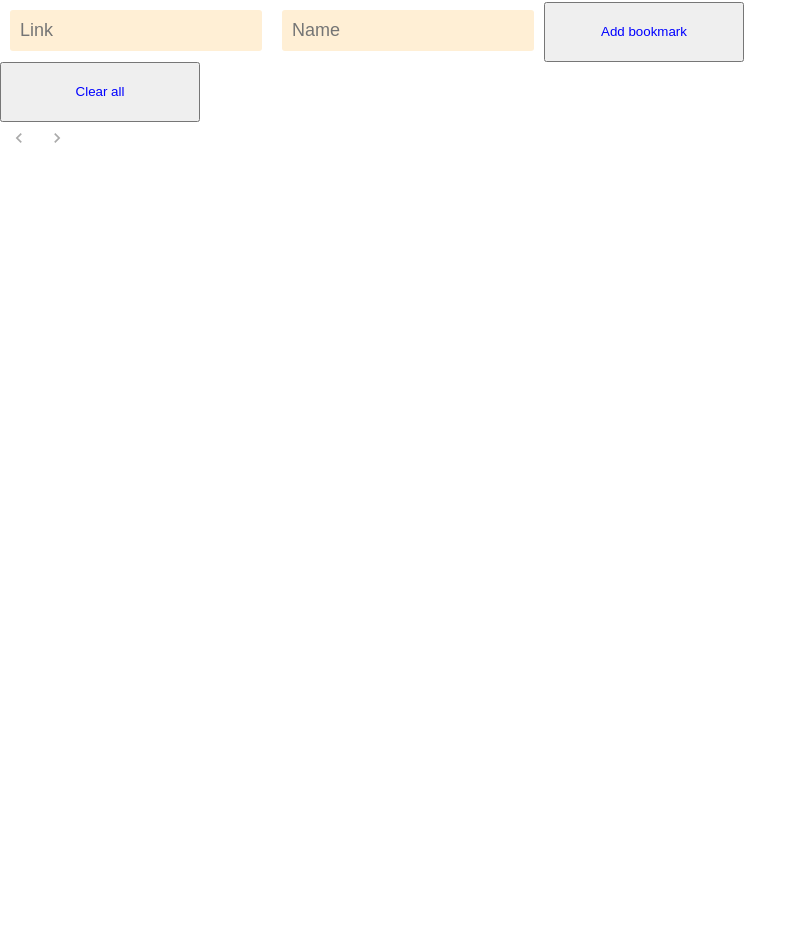
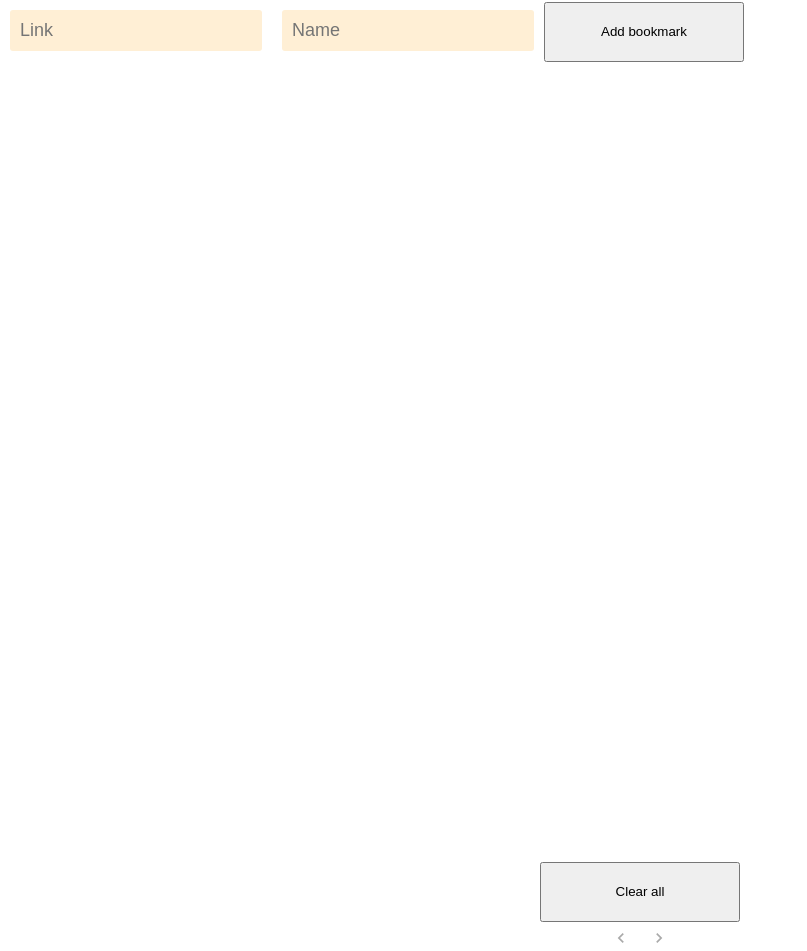
Before and after one commit to Jacobbidmead/bookmarks-react-ts-app, a React (Create React App) app: page / in a window 1280 px wide. Shown: the top 951 px of the page, without its empty margins (0-807 px from the left). Before the commit the page ends 800 px from the top, so only its background shows below. Built offline with nearby package versions, Linux system fonts and the light colour scheme.

Commit message:
Added initial grid structure

```diff
--- a/src/App.tsx
+++ b/src/App.tsx
@@ -1,8 +1,8 @@
 import React, { FC, useState, useEffect } from "react";
 import styled from "styled-components";
 import { Button } from "./Components/Button.styled";
+import { Footer, Grid } from "./Components/Grid.styled";
 import { Pagination } from "@mui/material";
-
 const Input = styled.input`
   font-size: 18px;
   padding: 10px;
@@ -128,6 +128,7 @@ const App: FC = () => {
 
       {/* saved bookmarks container */}
       {/* Map links on form submit, show new input to edit links when handleEdit is called, otherwise show saved link, remove & edit buttons*/}
+      <Grid>
         {links
           .slice((currentPage - 1) * postsPerPage, currentPage * postsPerPage)
           .map((link, index) => (
@@ -167,14 +168,19 @@ const App: FC = () => {
         {/* saved bookmarks container end*/}
 
         {/* clear button */}
+      </Grid>
+      <Footer>
         <div>
           <Button onClick={clearLinks}>Clear all</Button>
         </div>
+      </Footer>
+      <Footer>
         <Pagination
           count={totalPages}
           page={currentPage}
           onChange={handlePageChange}
         />
+      </Footer>
       {/* clear button end */}
     </>
   );
--- a/src/Components/Button.styled.tsx
+++ b/src/Components/Button.styled.tsx
@@ -1,8 +1,6 @@
 import styled from "styled-components";
 
-
-export const Button = styled.button `
-width: 200px;
-height: 60px;
-color: blue;
-`
+export const Button = styled.button`
+  width: 200px;
+  height: 60px;
+`;
--- a/src/Components/Grid.styled.tsx
+++ b/src/Components/Grid.styled.tsx
@@ -1 +1,12 @@
 import styled from "styled-components";
+
+export const Grid = styled.div`
+  display: flex;
+  justify-content: center;
+  height: 100vh;
+`;
+
+export const Footer = styled.div`
+  display: flex;
+  justify-content: center;
+`;
```
Lines whose indentation alone changed are shown as unchanged.
